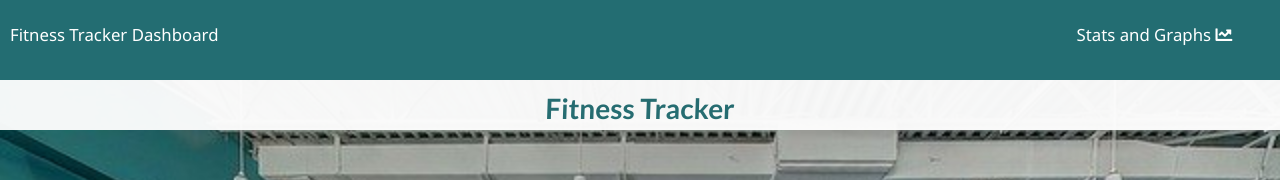
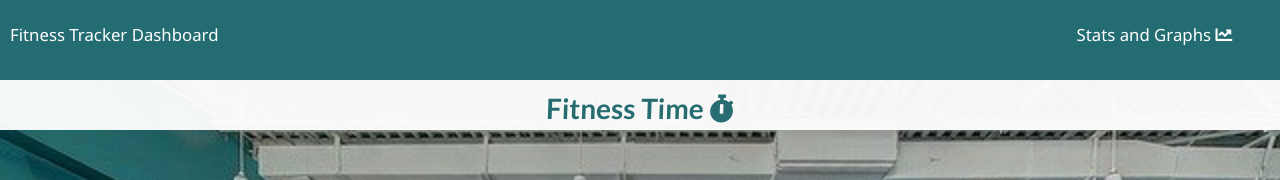
Before and after one commit to alexcoulter/fitness-time, a website: page public/index.html in a window 1280 px wide. Shown: the top 180 px of the page. Drawn offline with nearby package versions, Linux system fonts and the light colour scheme; no server answers.

Commit message:
changed title and added stopwatch icon

```diff
--- a/public/api.js
+++ b/public/api.js
@@ -38,7 +38,6 @@ const API = {
   async getWorkoutsInRange() {
     const res = await fetch(`/api/workouts/range`);
     const json = await res.json();
-console.log(json);
     return json;
   },
 };
--- a/public/index.html
+++ b/public/index.html
@@ -8,7 +8,7 @@
   <link rel="stylesheet" href="https://cdnjs.cloudflare.com/ajax/libs/semantic-ui/2.4.1/semantic.min.css" />
   <link rel="stylesheet" href="https://use.fontawesome.com/releases/v5.3.1/css/all.css">
   <link rel="stylesheet" href="style.css" />
-  <title>Fitness Tracker</title>
+  <title>Fitness Time</title>
 </head>
 
 <body>
@@ -18,7 +18,7 @@
       <a class="stats" href="/stats">Stats and Graphs <i class="fas fa-chart-line"></i></a>
     </nav>
     <header>
-      <h1>Fitness Tracker</h1>
+      <h1>Fitness Time <i class="fas fa-stopwatch"></i></h1>
     </header>
     <div class="wrapper workout">
 
```
